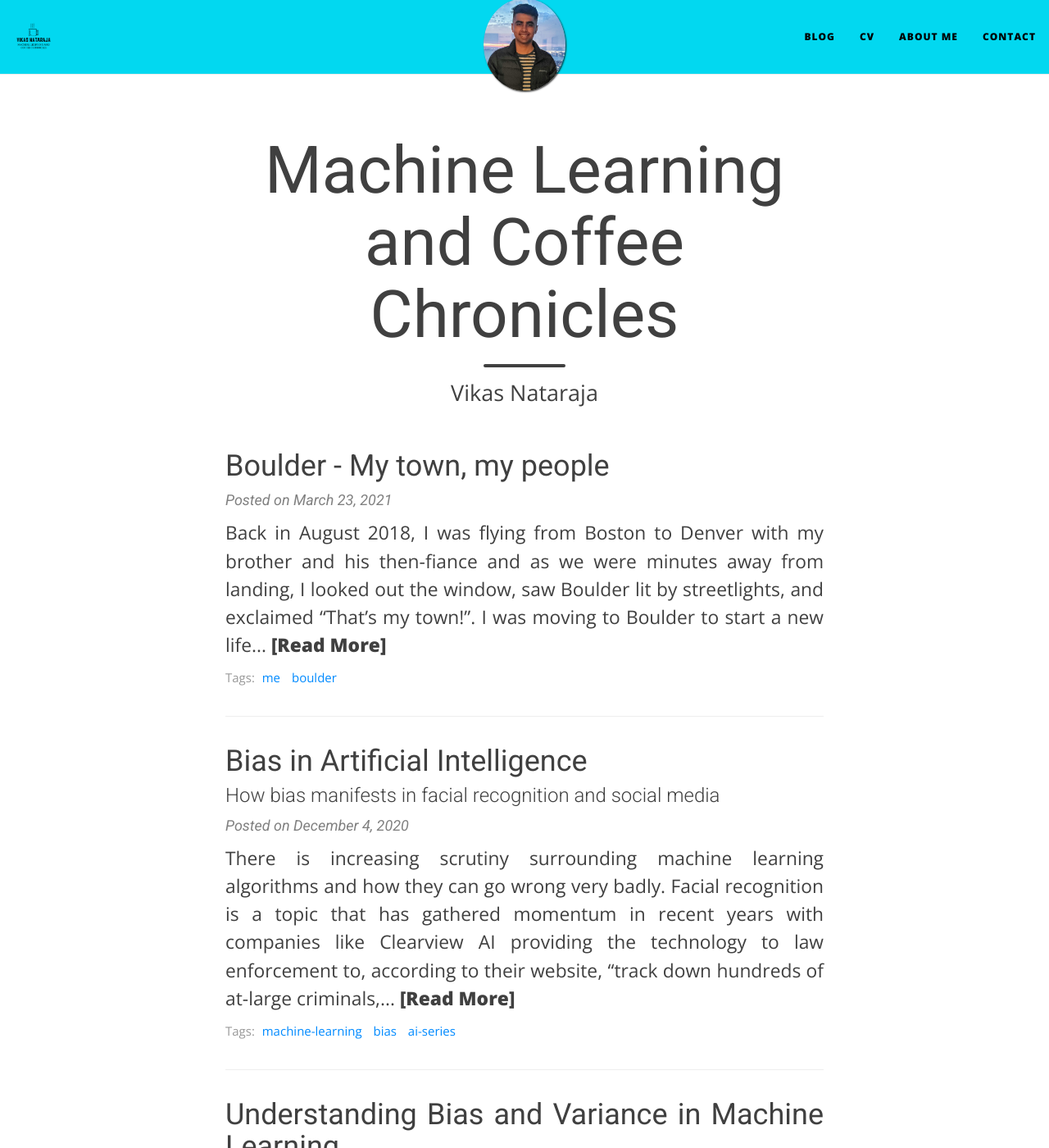
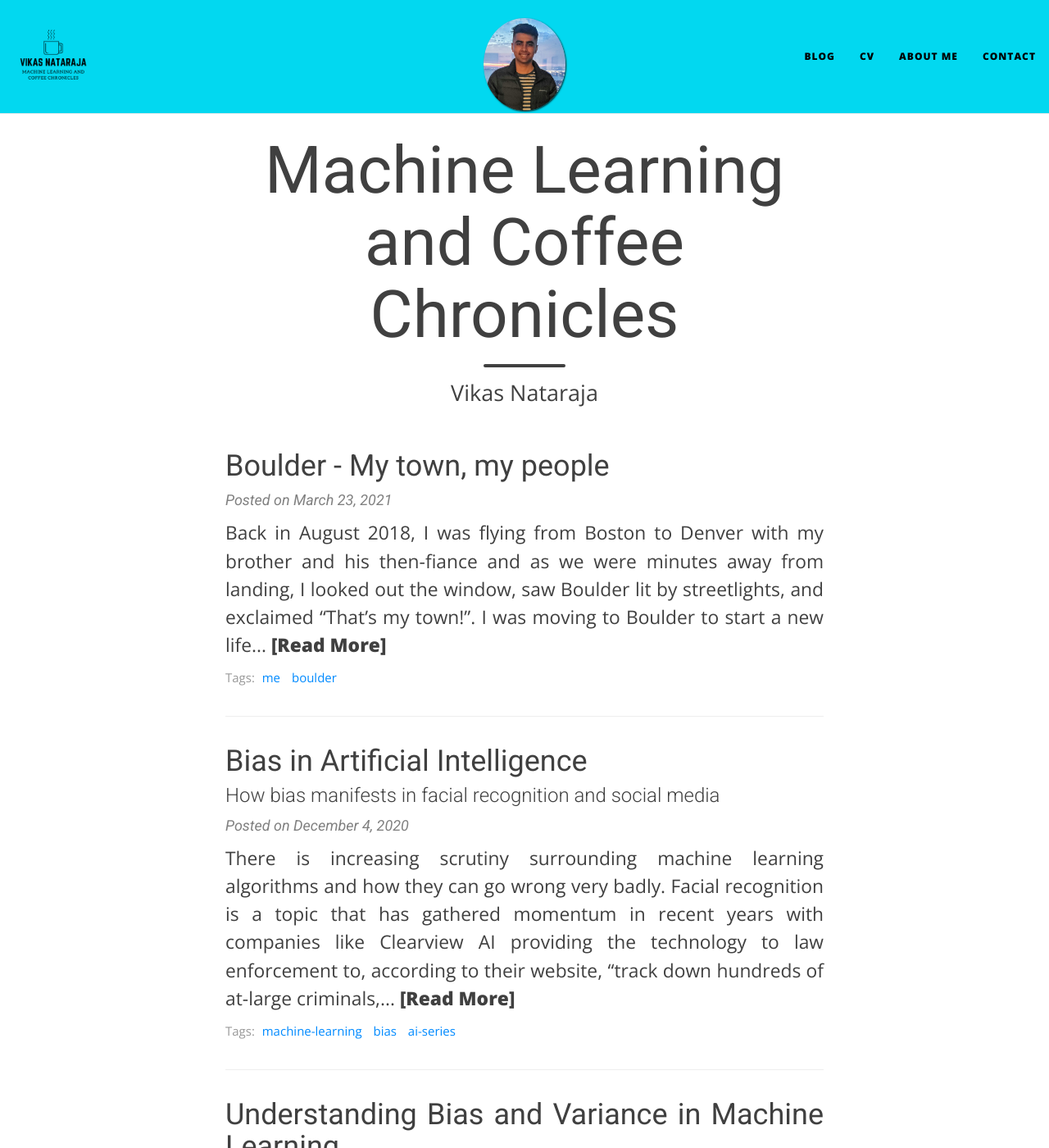
Before and after one commit to vikasnataraja/vikasnataraja.github.io, a Jekyll site: the page built from index.html, in a window 1280 px wide and 1400 px high. Shown: the whole window at 82% size. Built offline with Jekyll 4.4.1, drawn with Linux system fonts in a browser that asks for light colours; nearby versions of some CDN libraries; the list of posts is cut into pages by our own code.

Commit message:
increase sidebar logo size

```diff
--- a/assets/css/main.css
+++ b/assets/css/main.css
@@ -174,7 +174,7 @@ img {
 .navbar-custom .navbar-brand-logo img,
 .navbar-custom.top-nav-short .navbar-brand-logo img,
 .navbar-custom.top-nav-short-permanent .navbar-brand-logo img {
-  height: 2.5rem;
+  height: 5.5rem;
 }
 
 .navbar-custom .navbar-brand:hover,
@@ -234,7 +234,7 @@ img {
   }
 
   .navbar-custom .navbar-brand-logo img {
-    height: 3.125rem;
+    height: 6.125rem;
   }
 
   .navbar-expand-md .navbar-nav .nav-link {
```
